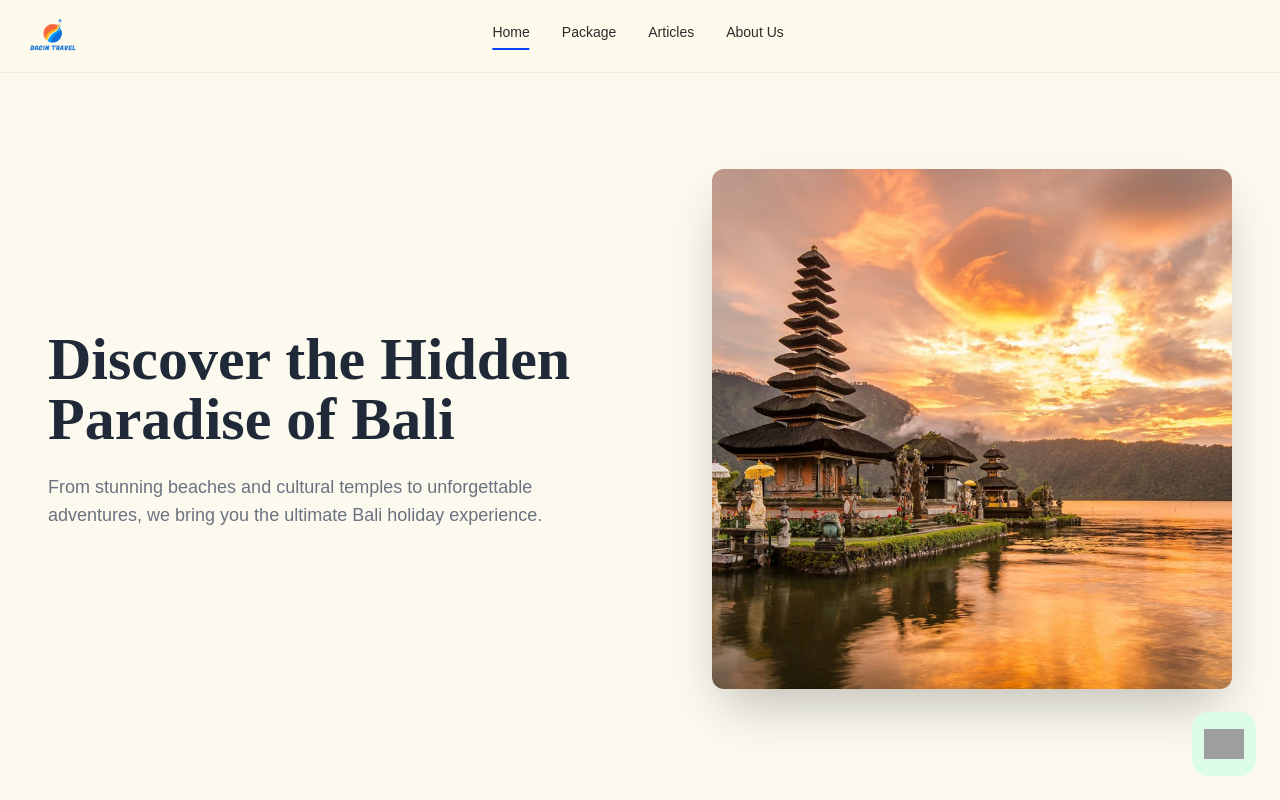
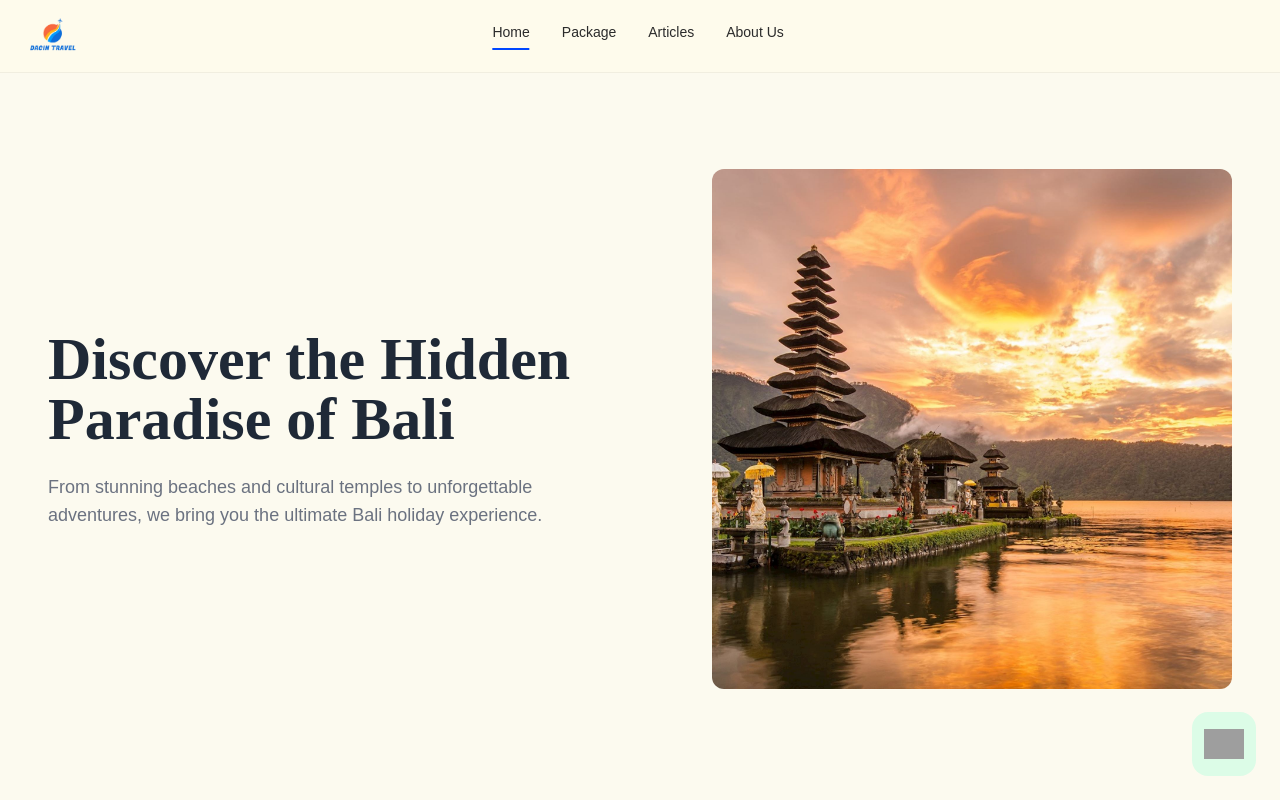
Before and after one commit to KadekDavid/dacin-travel, a Next.js app: page / in a window 1280 px wide. Shown: the top 800 px of the page. Built offline with nearby package versions, Linux system fonts and the light colour scheme; grey boxes are pictures that could not be loaded.

Commit message:
Initial commit: round image

```diff
--- a/components/HeroSection.tsx
+++ b/components/HeroSection.tsx
@@ -21,7 +21,7 @@ export default function HeroSection() {
 
         {/* IMAGE - kanan, di mobile tengah */}
         <div className="flex justify-center lg:justify-end">
-          <div className="relative w-[280px] h-[280px] sm:w-[350px] sm:h-[350px] md:w-[420px] md:h-[420px] lg:w-[480px] lg:h-[480px] xl:w-[520px] xl:h-[520px] rounded-xl overflow-hidden shadow-2xl">
+          <div className="relative w-[280px] h-[280px] sm:w-[350px] sm:h-[350px] md:w-[420px] md:h-[420px] lg:w-[480px] lg:h-[480px] xl:w-[520px] xl:h-[520px] rounded-xl overflow-hidden shadow-1xl">
             <Image
               src="/assets/images/hero-home.jpg"
               alt="Bali Tour Destination"
```
